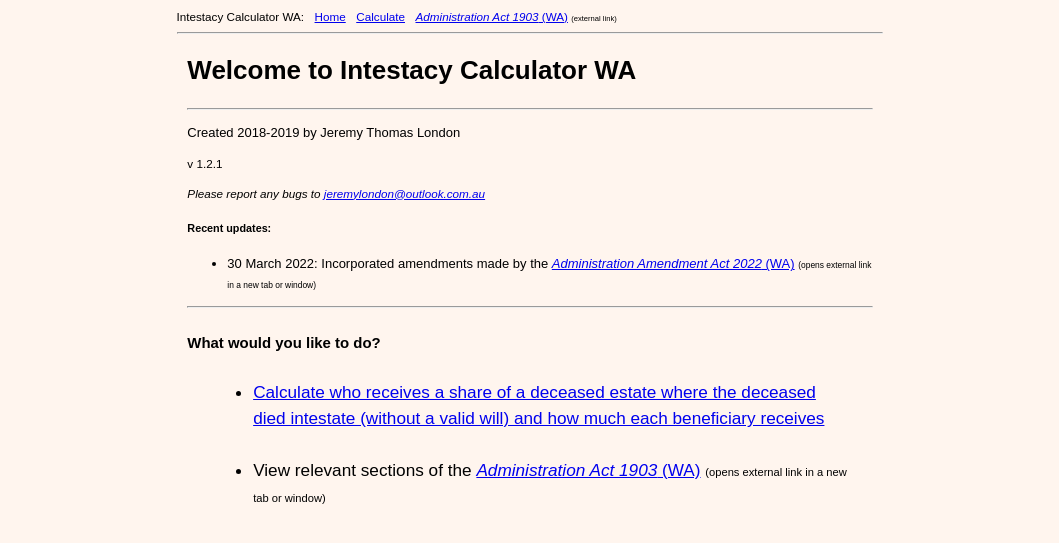
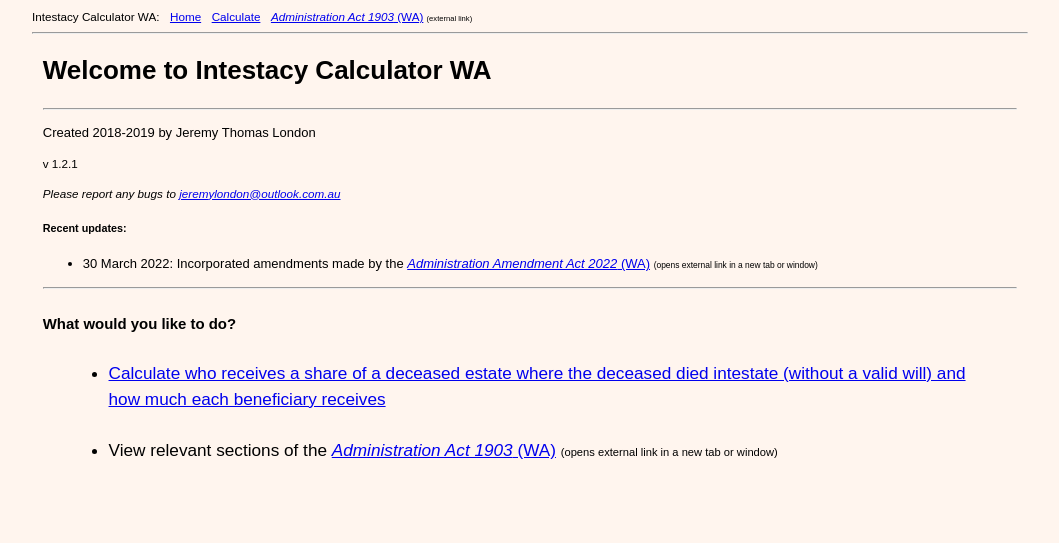
Before and after one commit to Mezzomaniac/intestacy, a Flask app: page / in a window 1280 px wide. Shown: the top 543 px of the page, without its empty margins (110-1169 px from the left). Run offline with Flask 2, Linux system fonts and the light colour scheme.

Commit message:
increased page max width

```diff
--- a/intestacywebapp/static/css/styles.css
+++ b/intestacywebapp/static/css/styles.css
@@ -1,6 +1,6 @@
 html {
 	background: seashell;
-	max-width: 100ch;
+	max-width: 140ch;
 	font: 13px/1.5 arial;
 	margin: auto;
 }
```
